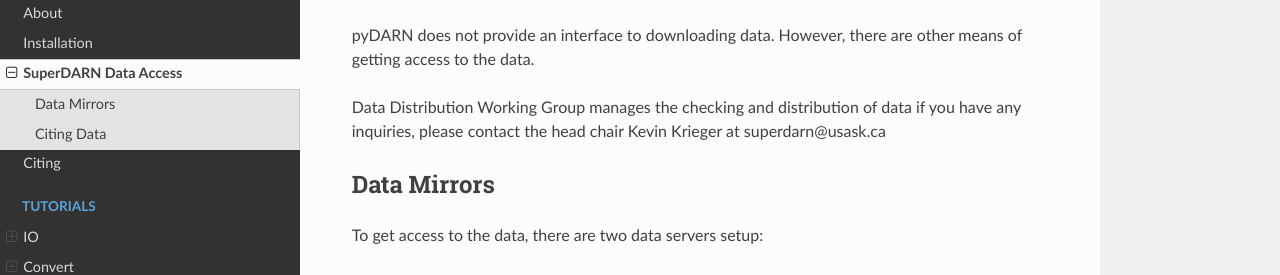
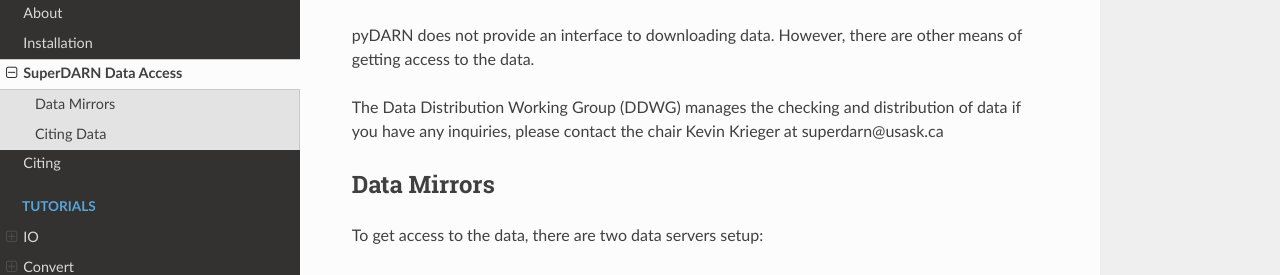
Before and after one commit to SuperDARN/pydarn, an MkDocs documentation site: the page built from docs/user/superdarn_data.md, in a window 1280 px wide. Shown: the part 136-411 px from the top of the page. Built offline with MkDocs 1.6.1, drawn with Linux system fonts in a browser that asks for light colours; nearby versions of some CDN libraries.

Commit message:
Update docs/user/superdarn_data.md
Co-Authored-By: Kevin <kevinjkrieger@gmail.com>

```diff
--- a/docs/user/superdarn_data.md
+++ b/docs/user/superdarn_data.md
@@ -2,7 +2,7 @@
 
 pyDARN does not provide an interface to downloading data. However, there are other means of getting access to the data.
 
-Data Distribution Working Group manages the checking and distribution of data if you have any inquiries, please contact the head chair Kevin Krieger at superdarn@usask.ca
+The Data Distribution Working Group (DDWG) manages the checking and distribution of data if you have any inquiries, please contact the chair Kevin Krieger at superdarn@usask.ca
 
 ## Data Mirrors
 To get access to the data, there are two data servers setup:
```
